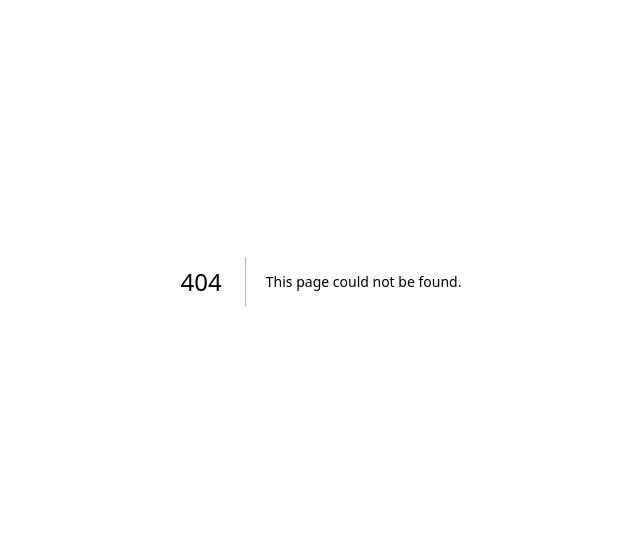
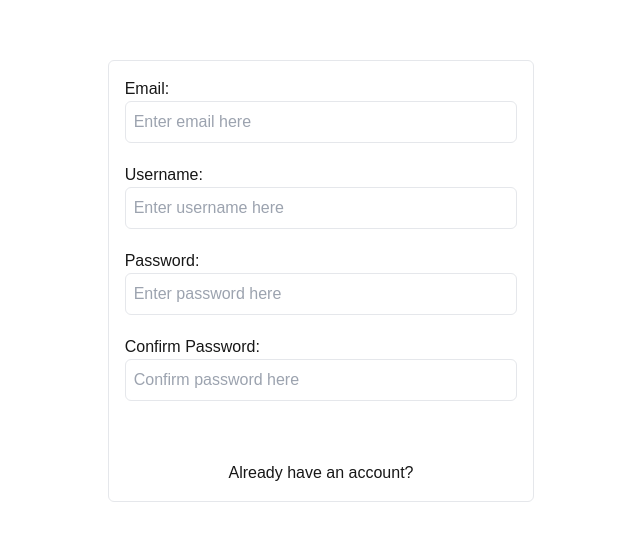
Before and after one commit to wu-jeffery/BetterVue, a Next.js app in the folder client/: page /create_account in a window 1280 px wide. Before the commit this address had no page. Shown: the part 119-660 px from the top of the page, without its empty margins (319-959 px from the left). Built offline with nearby package versions, Linux system fonts and the light colour scheme.

Commit message:
idk what even changed

```diff
--- /dev/null
+++ b/client/src/pages/create_account.js
@@ -0,0 +1,38 @@
+import Link from "next/link";
+
+export default function create_account() {
+    return(
+        <div className="h-screen w-screen flex items-center justify-center">
+            <div className="border rounded-md w-1/3 flex flex-col justify-items-center items-start space-y-5">
+                <div className="w-full p-4 pb-0">
+                    <p>Email: </p>
+                    <input type="text" className="w-full rounded rounded-md bg-bgLight dark:bg-bgDark border p-2" placeholder="Enter email here"></input>
+                </div>
+
+                <div className="w-full px-4">
+                    <p>Username: </p>
+                    <input type="text" className="w-full rounded rounded-md bg-bgLight dark:bg-bgDark border p-2" placeholder="Enter username here"></input>
+                </div>
+
+                <div className="w-full px-4">
+                    <p>Password: </p>
+                    <input type="text" className="w-full rounded rounded-md bg-bgLight dark:bg-bgDark border p-2" placeholder="Enter password here"></input>
+                </div>
+
+                <div className="w-full p-4 pt-0">
+                    <p>Confirm Password: </p>
+                    <input type="text" className="w-full rounded rounded-md bg-bgLight dark:bg-bgDark border p-2" placeholder="Confirm password here"></input>
+                </div>
+
+                <div className="flex flex-col w-full h-full items-center justify-items-center pb-4">
+                    <div>
+                        <button className={`rounded-xl h-full w-full text-textDark`}>CREATE ACCOUNT</button>
+                    </div>
+                    <div>
+                        <Link href="/login/">Already have an account?</Link>
+                    </div>
+                </div>
+            </div>
+        </div>
+    );
+}
```
Also changed, not shown: 3 other files (tests, documents, lock files or other folders).
